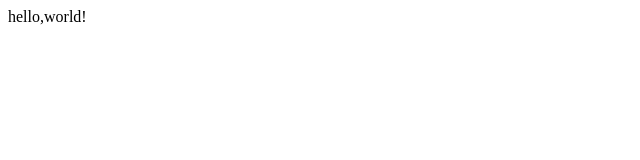
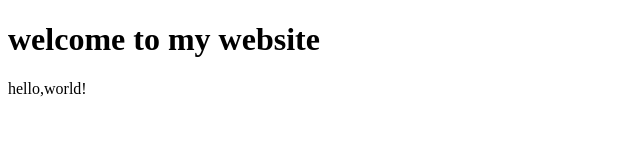
Before and after one commit to gd-islam/cryptography-tp1, a plain HTML site: page hello.html in a window 1280 px wide. Shown: the whole page, without its empty margins (0-640 px from the left). Drawn offline with Linux system fonts and the light colour scheme.

Commit message:
add a heading

```diff
--- a/hello.html
+++ b/hello.html
@@ -6,6 +6,20 @@
     <title>hello</title>
   </head>
   <body>
+    <h1>welcome to my website</h1>
+
     hello,world!
+
+    <!--
+    note:
+    git clone
+    ls
+    cd
+    git add
+    git commit -m "message"
+    git config --global user.name "Your Name"
+git config --global user.email "your_email@example.com"
+
+    -->
   </body>
 </html>
```
